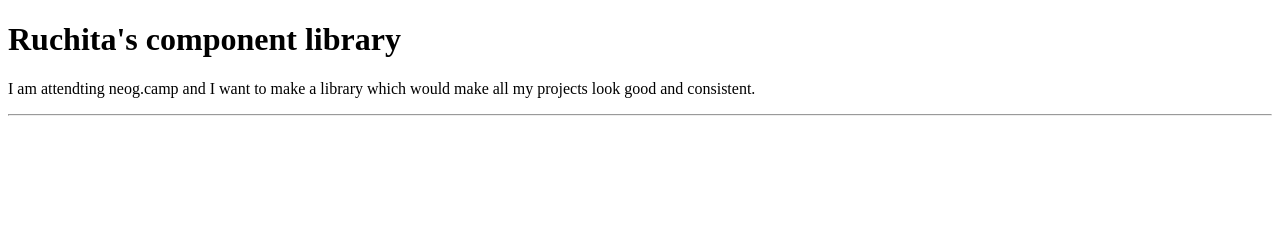
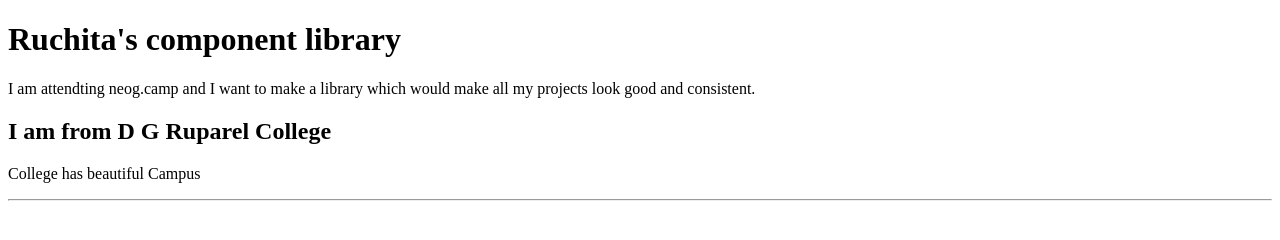
Before and after one commit to Ruchita-Bhosale/live-neog3-session, a plain HTML site: page index.html in a window 1280 px wide. Drawn offline with Linux system fonts and the light colour scheme.

Commit message:
docs: tags added

```diff
--- a/index.html
+++ b/index.html
@@ -11,6 +11,8 @@
     <h1>Ruchita's component library</h1>
     <p>I am attendting neog.camp and I want to make a library which would make all my projects look good and consistent.
     </p>
+    <h2>I am from D G Ruparel College</h2>
+    <p>College has beautiful Campus</p>
 
     <hr>
 
```
